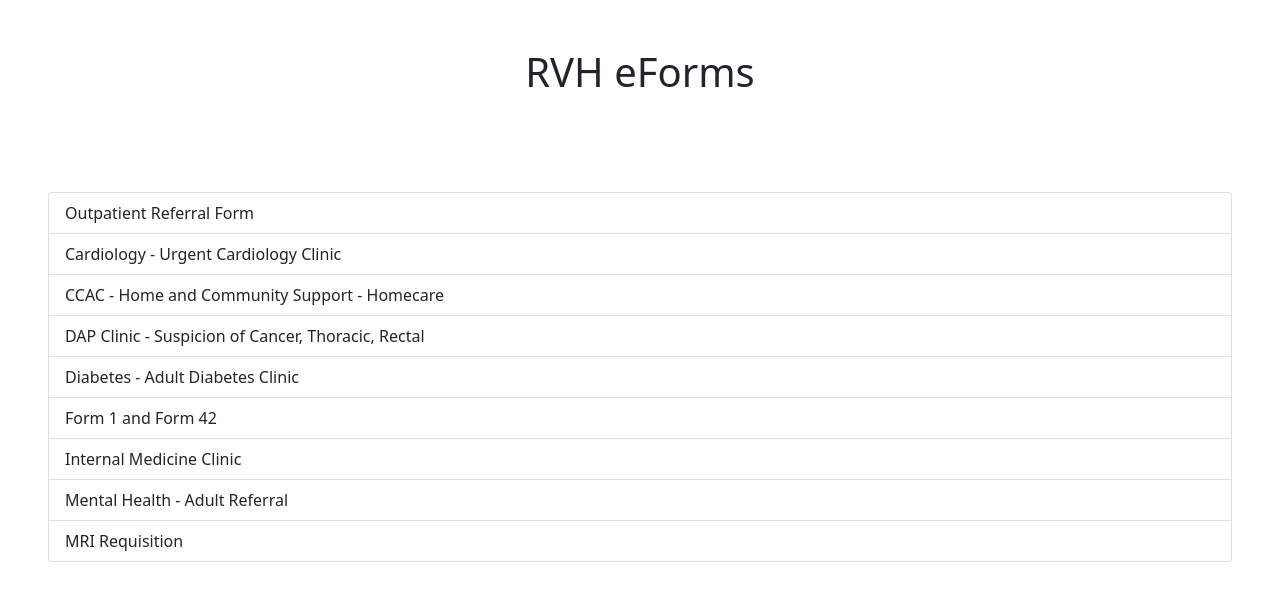
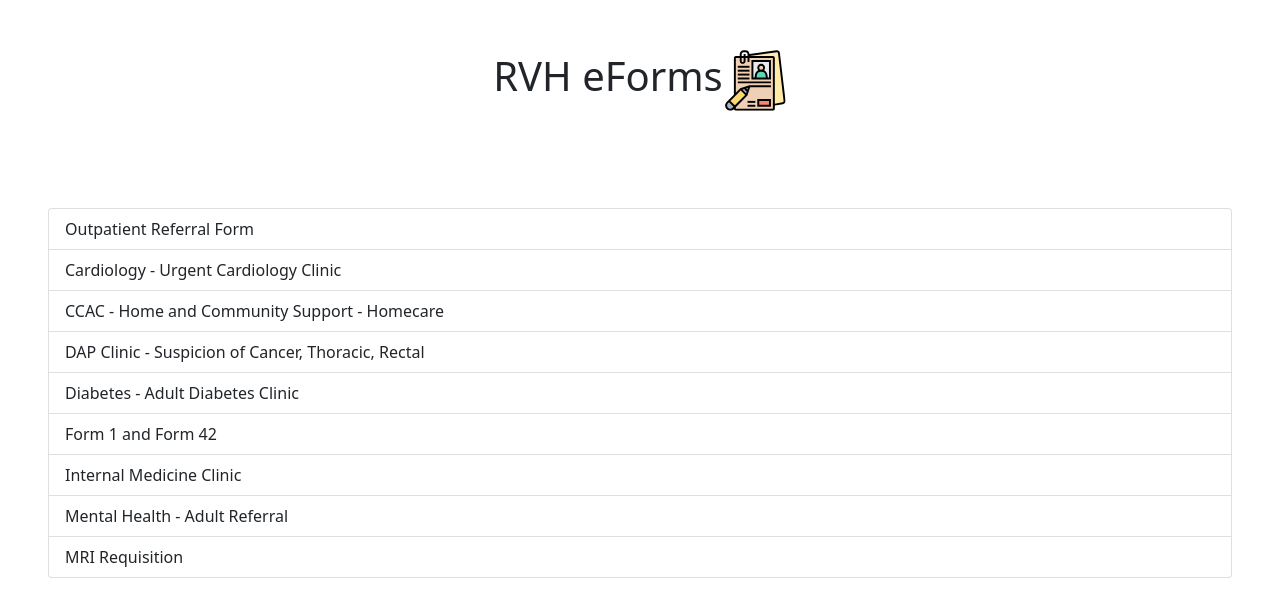
Before and after one commit to jdc9111/rvhForms, a plain HTML site: page index.html in a window 1280 px wide. Drawn offline with nearby package versions, Linux system fonts and the light colour scheme.

Commit message:
with titlepic

```diff
--- a/index.html
+++ b/index.html
@@ -13,10 +13,12 @@
       crossorigin="anonymous"
     />
 
-    <title>Hello, world!</title>
+    <title>RVH eForms</title>
   </head>
   <body>
-    <h1 class="pt-5 text-center">RVH eForms</h1>
+    <h1 class="pt-5 text-center">
+      RVH eForms<img id="titlepic" src="images/forms.svg" />
+    </h1>
 
     <div class="m-lg-5 m-sm-0 pt-5">
       <!-- </div>style="width: 800px">  -->
@@ -86,4 +88,10 @@
     <script src="https://cdn.jsdelivr.net/npm/bootstrap@5.1.1/dist/js/bootstrap.min.js" integrity="sha384-skAcpIdS7UcVUC05LJ9Dxay8AXcDYfBJqt1CJ85S/CFujBsIzCIv+l9liuYLaMQ/" crossorigin="anonymous"></script>
     -->
   </body>
+
+  <style>
+    #titlepic {
+      width: 4rem;
+    }
+  </style>
 </html>
```
Also changed, not shown: images/forms.svg (added).
